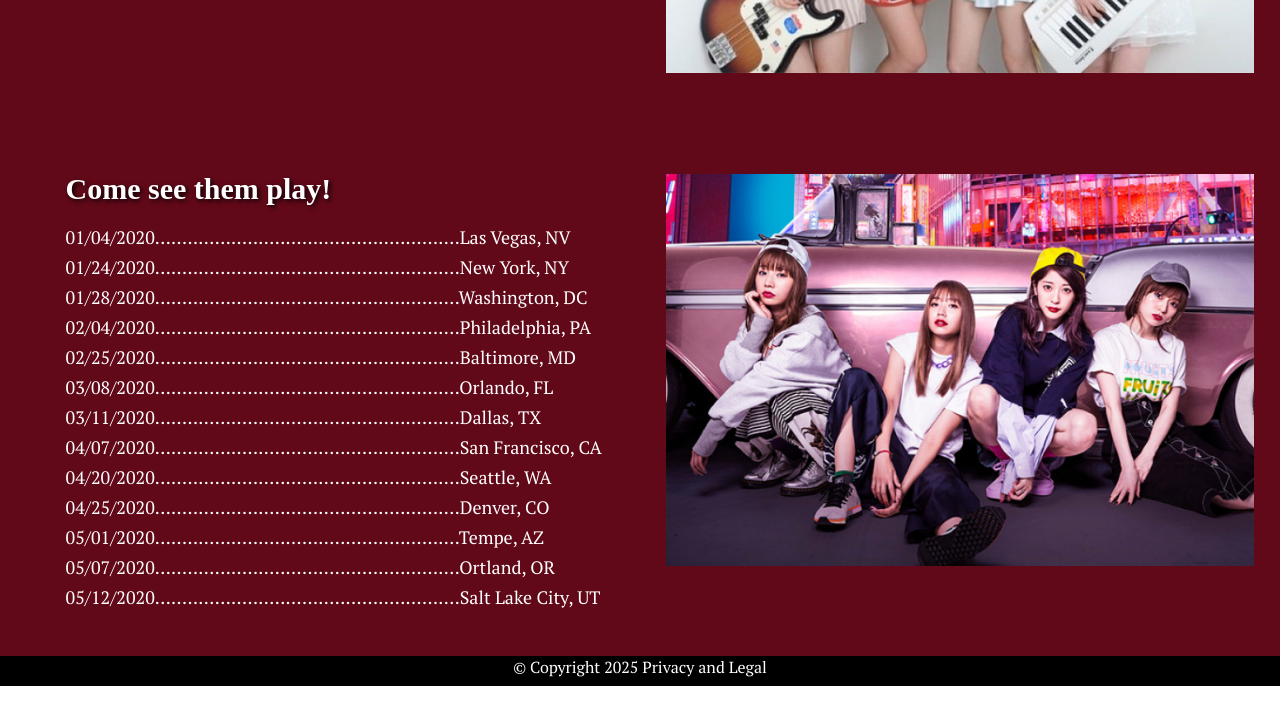
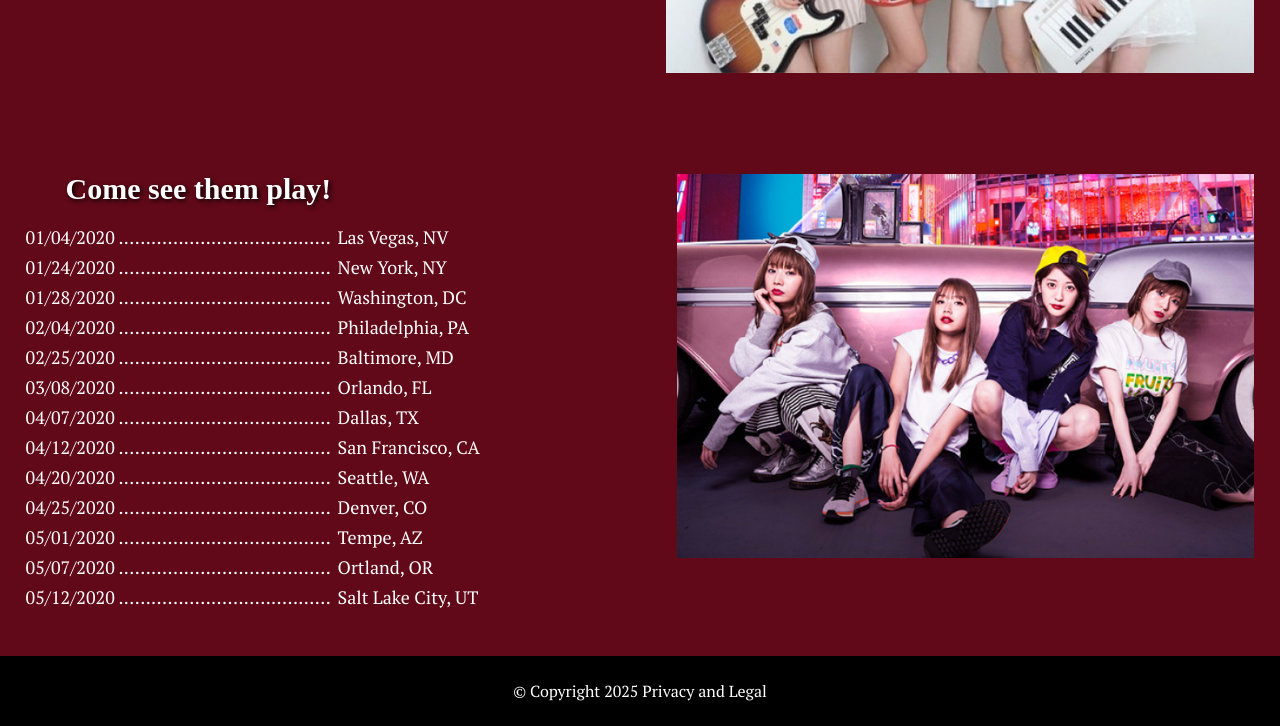
Before and after one commit to mollyloy/Web1_MusicProject-, a plain HTML site: page index.html in a window 1280 px wide. Shown: the part 1817-2543 px from the top of the page. Before the commit the page ends 2503 px from the top, so only its background shows below. Drawn offline with nearby package versions, Linux system fonts and the light colour scheme; a script that the page names is missing; a web font is replaced by a local one.

Commit message:
Direct Upload
Pushed up some additions to your code for mobile and added the <dl> table for the tour dates.

```diff
--- a/css/main.css
+++ b/css/main.css
@@ -155,7 +155,6 @@
   }
 
   h1 {
-    width: 100%;
     background-color: #620919;
     height: 20px;
     color: #fff;
@@ -199,7 +198,6 @@
   }
 
   h2 {
-    width: 100%;
     background-color: #620919;
     height: 30px;
     color: #fff;
@@ -210,7 +208,6 @@
   }
 
   h3 {
-    width: 100%;
     background-color: #620919;
     height: 50px;
     color: #fff;
@@ -219,19 +216,25 @@
     text-shadow: 2px 2px 5px black;
   }
 
-  li {
-    list-style-type: none;
-    text-overflow:ellipsis;
-  }
+  dl{ width: 600px;}
+
+dt { float: left; width: 300px; overflow: hidden; white-space: nowrap; padding-right: 6px; }
+dd {  width: 200px; overflow: hidden;  padding-left: 6px;}
+
+dt span:after { content: " .........................................................." }
 
 footer{
   width: auto;
-  height: 30px;
+  height: 70px;
   display: block;
   background-color: black;
   color:#fff;
   text-align: center;
-  text-size: 10px;
+  font-size: 16px;
+  display: flex;
+  justify-content: center;
+  align-items: center;
+  margin: 0 auto;
 }
 
   /* ==========================================================================
@@ -381,12 +384,17 @@ footer{
          text-decoration: none;
          color: #fff;
          display: flex;
+         font-size: 16px;
        }
        a:hover {
          -webkit-stroke-width: 5.3px;
           -webkit-stroke-color: #FFFFFF;
           -webkit-fill-color: #FFFFFF;
           text-shadow: 1px 0px 25px #FFCAEA;
+       }
+
+       nav img{
+         width: 30%;
        }
        .hero {
          width: 100%;
@@ -404,7 +412,6 @@ footer{
          margin-top: 40px;
        }
        h1 {
-         width: 100%;
          background-color: #620919;
          height: 60px;
          color: #fff;
@@ -435,15 +442,19 @@ footer{
       .kawaii_img {
 width: 100%;
 display: center;
+margin: 0 auto;
       }
 
       .kawaii_text {
-        width: 50%;
+        display: flex;
+        justify-content: center;
+        align-items: center;
+        width: 90%;
         margin: 2%;
+        flex-direction: column;
       }
 
       h2 {
-        width: 100%;
         background-color: #620919;
         height: 30px;
         color: #fff;
@@ -454,7 +465,6 @@ display: center;
       }
 
       h3 {
-        width: 100%;
         background-color: #620919;
         height: 50px;
         color: #fff;
@@ -466,6 +476,10 @@ display: center;
       li {
         list-style-type: none;
         text-overflow:ellipsis;
+      }
+
+      .kawaii_info {
+        flex-direction: column;
       }
 
     footer{
--- a/index.html
+++ b/index.html
@@ -45,21 +45,45 @@
 		<div class="kawaii_info">
 			<div class="kawaii_text">
 				<h2 id="tour">Come see them play!</h2>
-				<ul>
-					<li>01/04/2020........................................................Las Vegas, NV</li>
-					<li>01/24/2020........................................................New York, NY</li>
-					<li>01/28/2020........................................................Washington, DC</li>
-					<li>02/04/2020........................................................Philadelphia, PA</li>
-					<li>02/25/2020........................................................Baltimore, MD</li>
-					<li>03/08/2020........................................................Orlando, FL</li>
-					<li>03/11/2020........................................................Dallas, TX</li>
-					<li>04/07/2020........................................................San Francisco, CA</li>
-					<li>04/20/2020........................................................Seattle, WA</li>
-					<li>04/25/2020........................................................Denver, CO</li>
-					<li>05/01/2020........................................................Tempe, AZ</li>
-					<li>05/07/2020........................................................Ortland, OR</li>
-					<li>05/12/2020........................................................Salt Lake City, UT</li>
-				</ul>
+				<dl>
+						<dt><span>01/04/2020</span></dt><dd>Las Vegas, NV</dd>
+
+						<dt><span>01/24/2020</span></dt>
+						<dd>New York, NY</dd>
+
+						<dt><span>01/28/2020</span></dt>
+						<dd>Washington, DC</dd>
+
+						<dt><span>02/04/2020</span></dt>
+						<dd>Philadelphia, PA</dd>
+
+						<dt><span>02/25/2020</span></dt>
+						<dd>Baltimore, MD</dd>
+
+						<dt><span>03/08/2020</span></dt>
+						<dd>Orlando, FL</dd>
+
+						<dt><span>04/07/2020</span></dt>
+						<dd>Dallas, TX</dd>
+
+						<dt><span>04/12/2020</span></dt>
+						<dd>San Francisco, CA</dd>
+
+						<dt><span>04/20/2020</span></dt>
+						<dd>Seattle, WA</dd>
+
+						<dt><span>04/25/2020</span></dt>
+						<dd>Denver, CO</dd>
+
+						<dt><span>05/01/2020</span></dt>
+						<dd>Tempe, AZ</dd>
+
+						<dt><span>05/07/2020</span></dt>
+						<dd>Ortland, OR</dd>
+
+						<dt><span>05/12/2020</span></dt>
+						<dd>Salt Lake City, UT</dd>
+				</dl>
 			</div>
 			<div class="kawaii_img"><img src="img/band2.png"></div>
 		</div>
```
